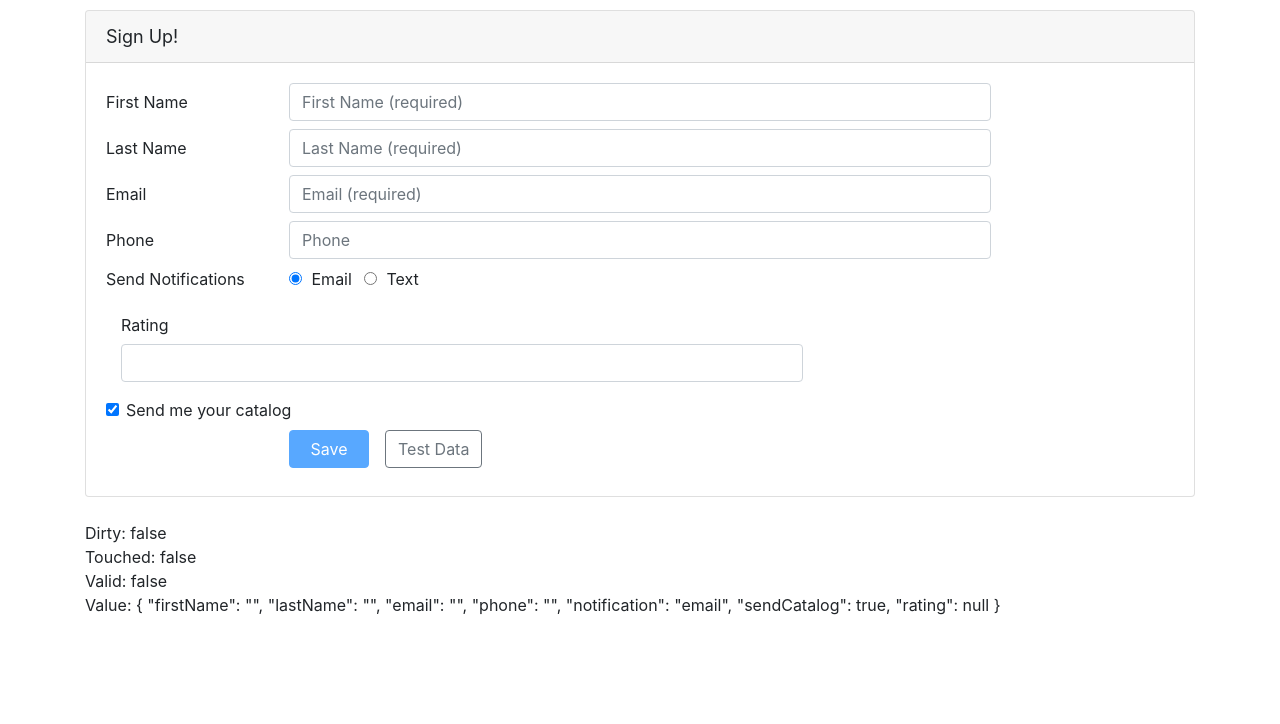
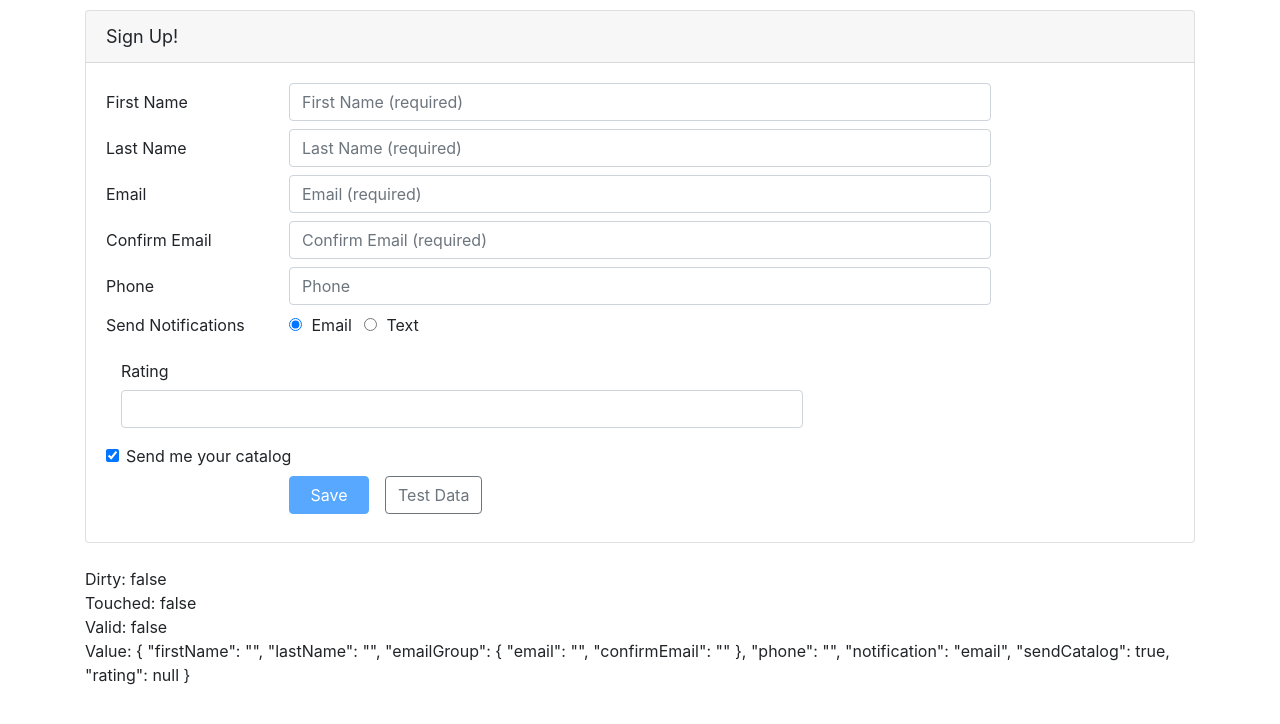
Before and after one commit to amyyan210/angular-reactive-forms, an Angular app: page / in a window 1280 px wide. Shown: the top 724 px of the page. Built offline with nearby package versions, Linux system fonts and the light colour scheme.

Commit message:
Create nested form group for email and confirm email address fields

```diff
--- a/src/app/customers/customer.component.html
+++ b/src/app/customers/customer.component.html
@@ -50,6 +50,7 @@
         </div>
       </div>
 
+      <div formGroupName="emailGroup">
         <div class="form-group row mb-2">
           <label class="col-md-2 col-form-label"
                  for="emailId">Email</label>
@@ -60,16 +61,36 @@
                    placeholder="Email (required)"
                    email
                    formControlName="email"
-                 [ngClass]="{'is-invalid': (customerForm.get('email').touched || customerForm.get('email').dirty) && !customerForm.get('email').valid }" />
+                   [ngClass]="{'is-invalid': (customerForm.get('emailGroup.email').touched || customerForm.get('emailGroup.email').dirty) && !customerForm.get('emailGroup.email').valid }" />
             <span class="invalid-feedback">
-            <span *ngIf="customerForm.get('email').errors?.required">
+              <span *ngIf="customerForm.get('emailGroup.email').errors?.required">
                 Please enter your email address.
               </span>
-            <span *ngIf="customerForm.get('email').errors?.email">
+              <span *ngIf="customerForm.get('emailGroup.email').errors?.email">
                 Please enter a valid email address.
               </span>
             </span>
           </div>
+        </div>
+
+        <div class="form-group row mb-2">
+          <label class="col-md-2 col-form-label"
+                 for="confirmEmailId">Confirm Email</label>
+          <div class="col-md-8">
+            <input class="form-control"
+                   id="confirmEmailId"
+                   type="email"
+                   placeholder="Confirm Email (required)"
+                   formControlName="confirmEmail"
+                   [ngClass]="{'is-invalid': (customerForm.get('emailGroup.confirmEmail').touched || customerForm.get('emailGroup.confirmEmail').dirty) && !customerForm.get('emailGroup.confirmEmail').valid }" />
+            <span class="invalid-feedback">
+              <span *ngIf="customerForm.get('emailGroup.confirmEmail').errors?.required">
+                Please confirm your email address.
+              </span>
+            </span>
+          </div>
+        </div>
+
       </div>
 
       <div class="form-group row mb-2">
--- a/src/app/customers/customer.component.ts
+++ b/src/app/customers/customer.component.ts
@@ -33,7 +33,10 @@
       // passed in formControls for each input on form
       firstName: ['', [Validators.required, Validators.minLength(3)]],
       lastName: ['', [Validators.required, Validators.maxLength(50)]],
-      email: ['', Validators.required],
+      emailGroup: this.formBuilder.group({
+        email: ['', Validators.required, Validators.email],
+        confirmEmail: ['', Validators.required]
+      }),
       phone: '',
       notification: 'email',
       sendCatalog: true, // true by default,
```
Lines whose indentation alone changed are shown as unchanged.
